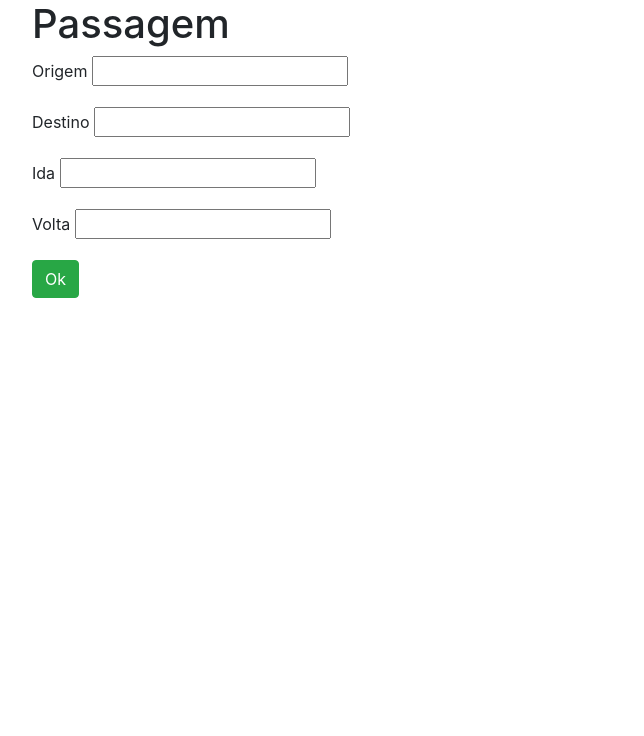
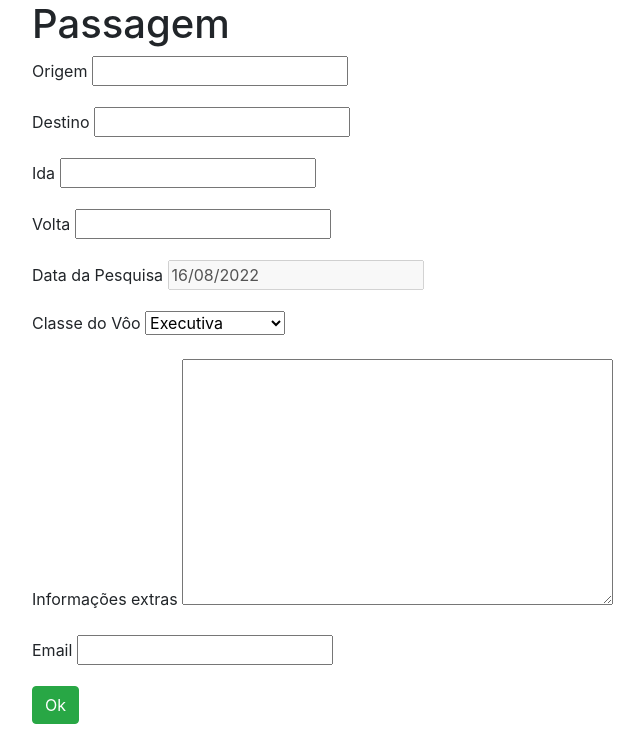
Before and after one commit to claudiojbf/AluraDjango2, a Django app: page / in a window 1280 px wide. Shown: the part 64-800 px from the top of the page, without its empty margins (68-712 px from the left). Run offline with Django 4.2, Linux system fonts and the light colour scheme; some libraries are stand-ins or nearby versions.

Commit message:
Acrecimo de mais alguns campos

```diff
--- /dev/null
+++ b/apps/pasagens/classe_viagem.py
@@ -0,0 +1,5 @@
+tipo_de_classe = {
+    (1, 'Economica'),
+    (2, 'Executiva'),
+    (3, 'Primeira Classe')
+}
--- a/apps/pasagens/forms.py
+++ b/apps/pasagens/forms.py
@@ -1,8 +1,19 @@
+import email
 from django import forms
 from tempus_dominus.widgets import DatePicker
-
+from datetime import datetime
+from .classe_viagem import tipo_de_classe
 class PassagemForms(forms.Form):
     origem = forms.CharField(label='Origem', max_length=100)
     destino = forms.CharField(label='Destino', max_length=100)
     data_ida = forms.DateField(label='Ida', widget= DatePicker())
     data_volta = forms.DateField(label='Volta', widget= DatePicker())
+    data_pesquisa = forms.DateField(label='Data da Pesquisa', disabled=True, initial=datetime.today)
+    classe_viagens = forms.ChoiceField(label='Classe do Vôo', choices=tipo_de_classe)
+    informacoes = forms.CharField(
+        label='Informações extras',
+        max_length=200,
+        widget= forms.Textarea(),
+        required=False
+    )
+    email = forms.EmailField(label='Email', max_length=150)
--- a/templates/minha_consulta.html
+++ b/templates/minha_consulta.html
@@ -5,4 +5,8 @@
         <p>Sua destino é: {{ form.destino.value }}</p>
         <p>Sua data de ida é: {{ form.data_ida.value }}</p>
         <p>Sua data de volta é: {{ form.data_volta.value }}</p>
+        <p>Sua data de pesquisa é: {{ form.data_pesquisa.value }}</p>
+        <p>Sua classe é: {{ form.classe_viagens.value }}</p>
+        <p>Informações extra: {{ form.informacoes.value }}</p>
+        <p>Seu Email é: {{ form.email.value }}</p>
 {% endblock %}
```
